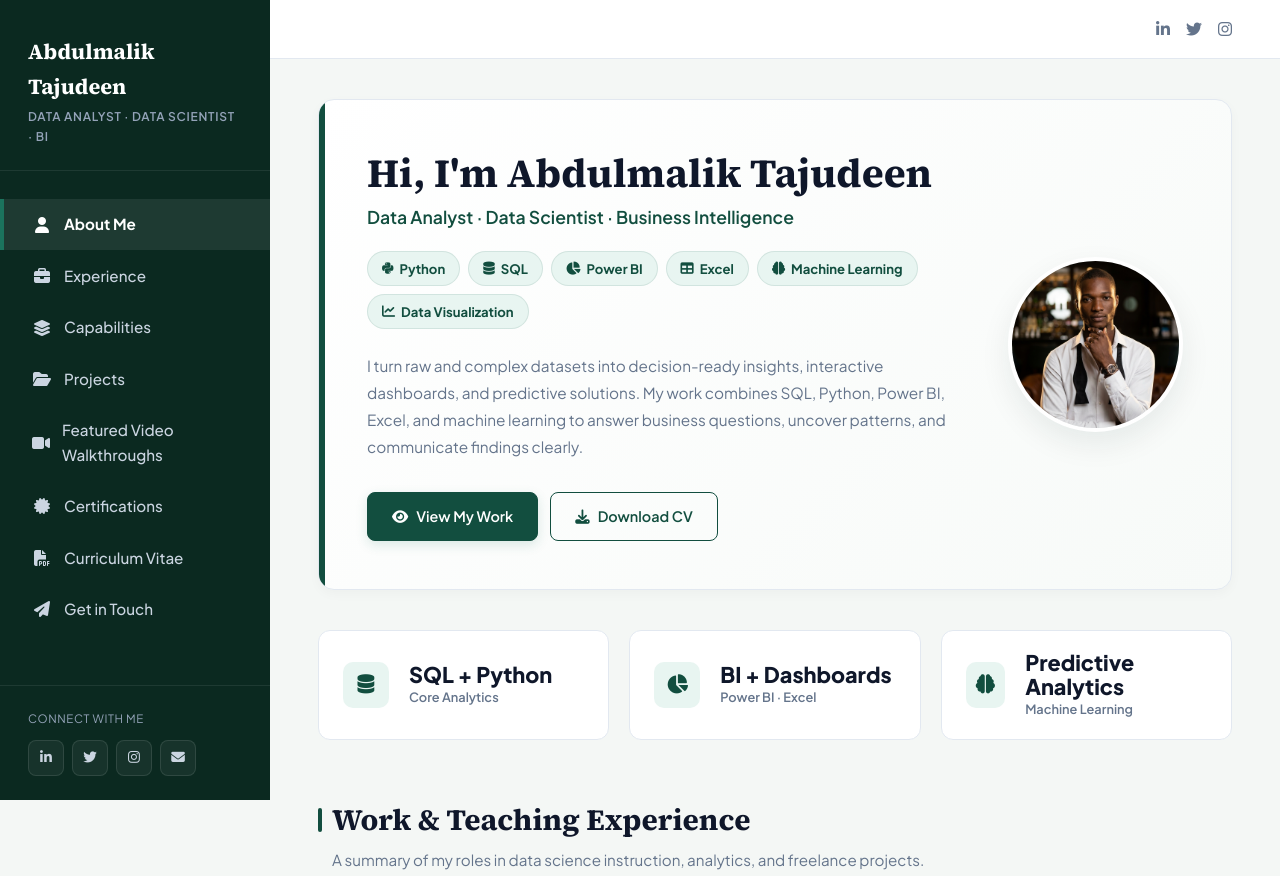
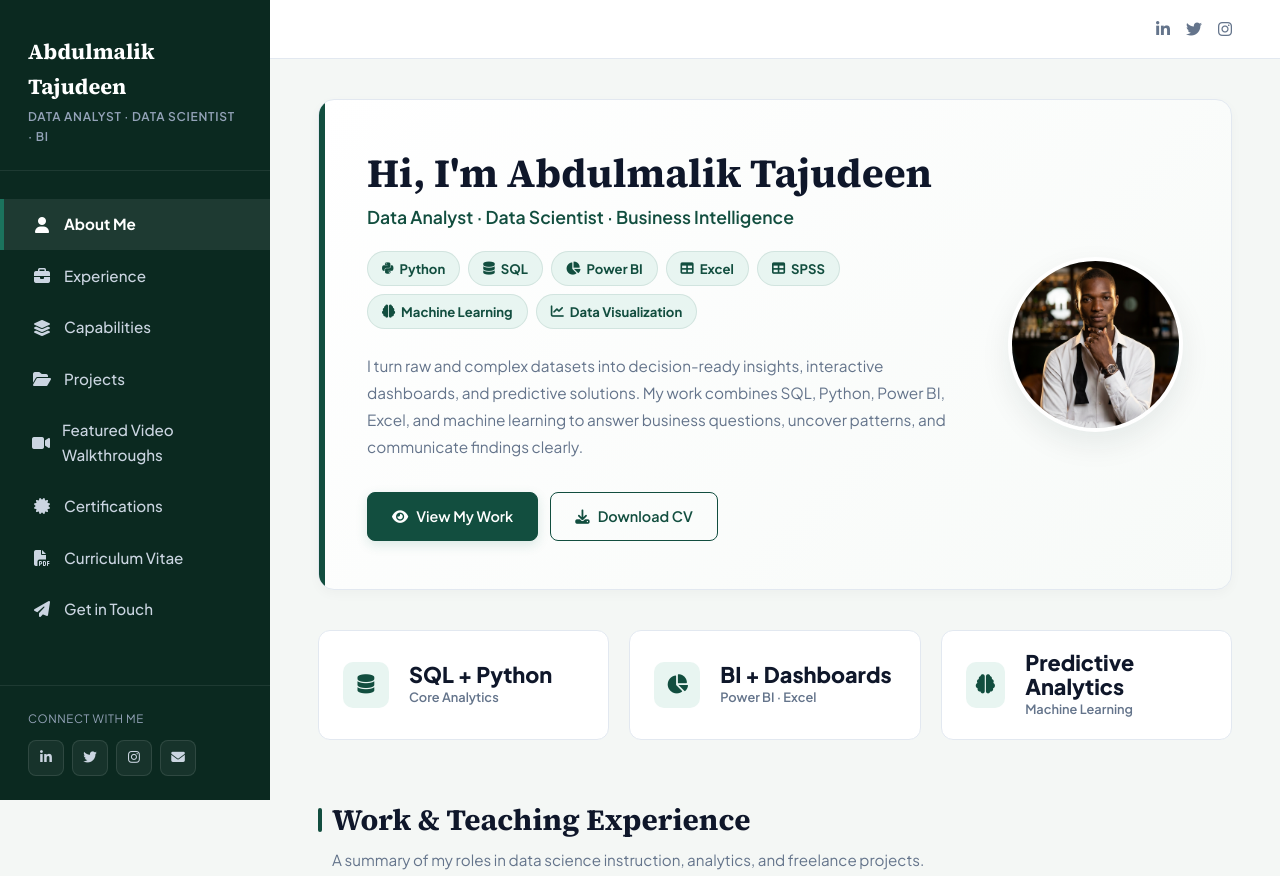
Before and after one commit to abdulmalik-ade/abdulmalik-ade.github.io, a plain HTML site: page index.html in a window 1280 px wide. Shown: the top 876 px of the page. Drawn offline with Linux system fonts and the light colour scheme.

Commit message:
Add SPSS skill badge to index.html

```diff
--- a/index.html
+++ b/index.html
@@ -1157,6 +1157,7 @@
             <span class="skill-badge"><i class="fas fa-database"></i> SQL</span>
             <span class="skill-badge"><i class="fas fa-chart-pie"></i> Power BI</span>
             <span class="skill-badge"><i class="fas fa-table"></i> Excel</span>
+            <span class="skill-badge"><i class="fas fa-table"></i> SPSS</span>
             <span class="skill-badge"><i class="fas fa-brain"></i> Machine Learning</span>
             <span class="skill-badge"><i class="fas fa-chart-line"></i> Data Visualization</span>
           </div>
```
